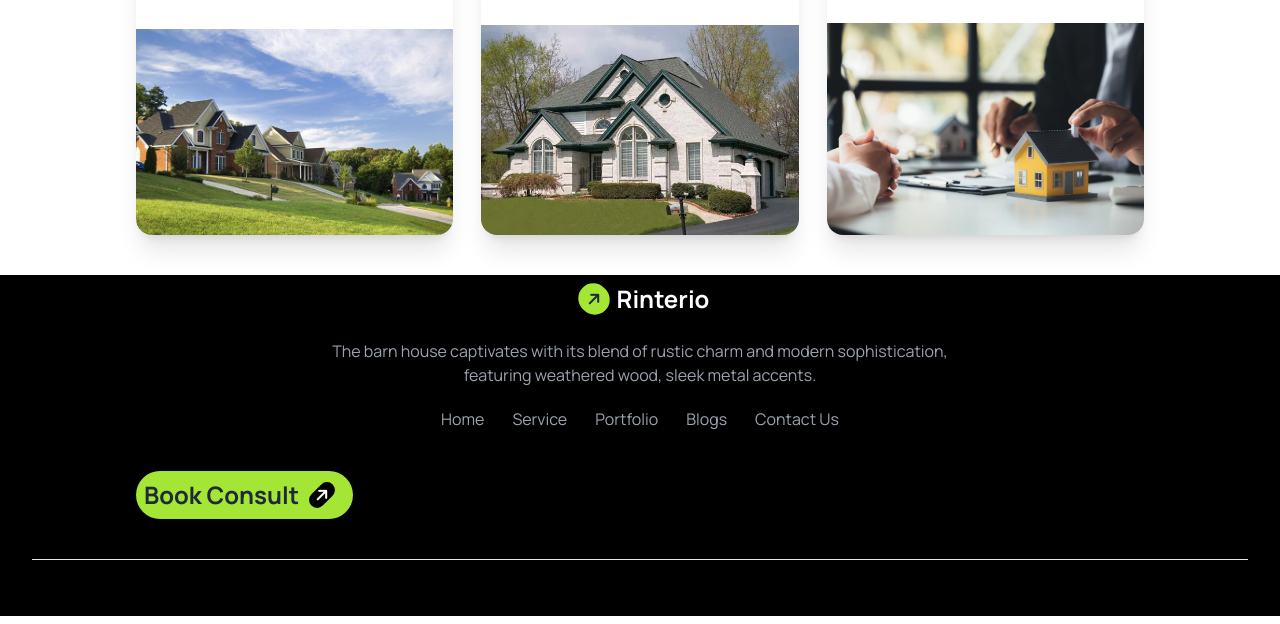
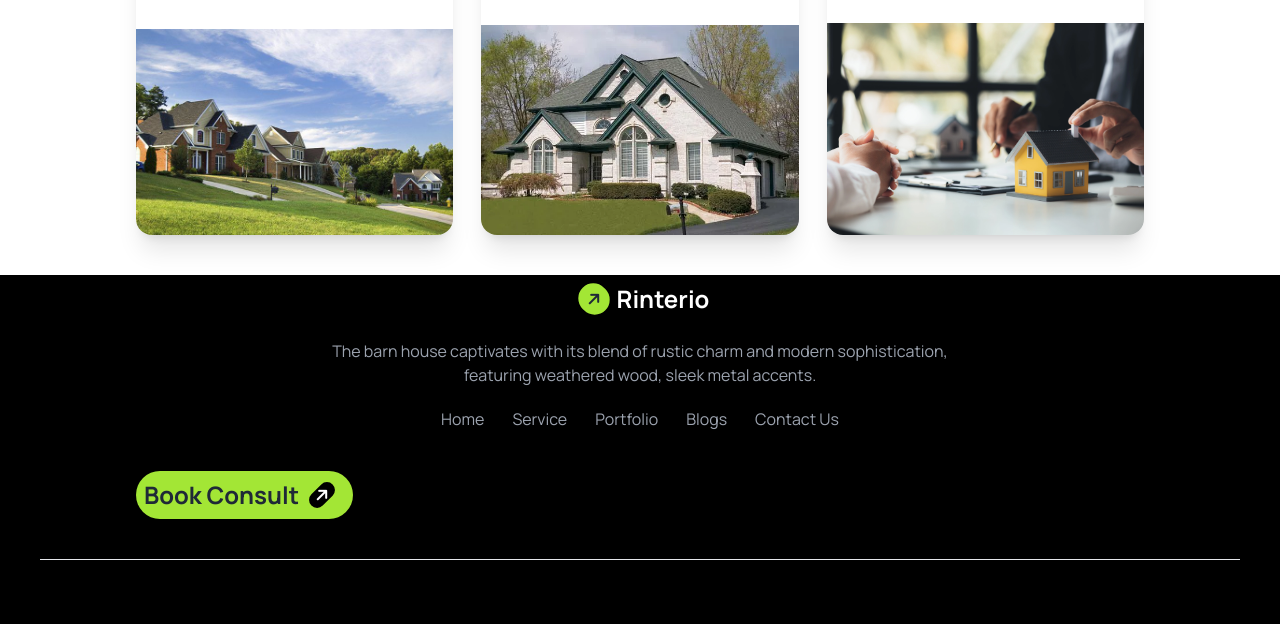
Before and after one commit to sadathassanlabib/Assignment-03, a plain HTML site: page index.html in a window 1280 px wide. Shown: the part 3734-4358 px from the top of the page. Drawn offline with nearby package versions, Linux system fonts and the light colour scheme.

Commit message:
final okh done

```diff
--- a/index.html
+++ b/index.html
@@ -230,9 +230,7 @@
               </div>
             </div>
         </section>
-
-
-        <section class="bg-[url('/assets/bg.jpg')] mx-auto text-center m-10 py-24">
+   <section class="bg-[url('/assets/bg.jpg')] mx-auto text-center m-10 py-24">
             <div class="mb-10">
                 <button class="flex">
                     <i class="fa-thin fa-magnifying-glass"></i>
@@ -333,7 +331,7 @@
 
     </div>
     </div>
-     <hr class="m-8">
+     <hr class="m-10">
      <br>
     </footer>
 </body>
```
